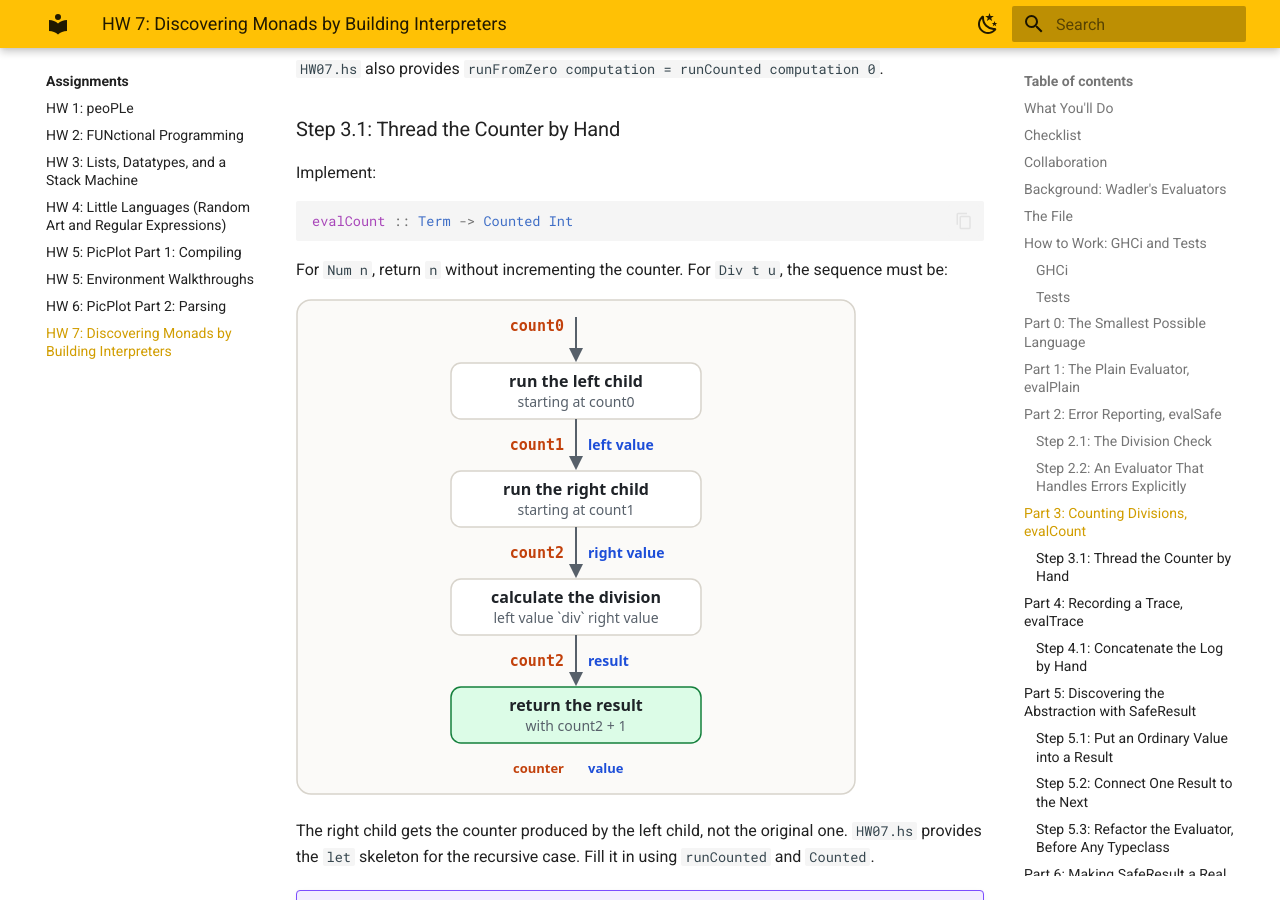
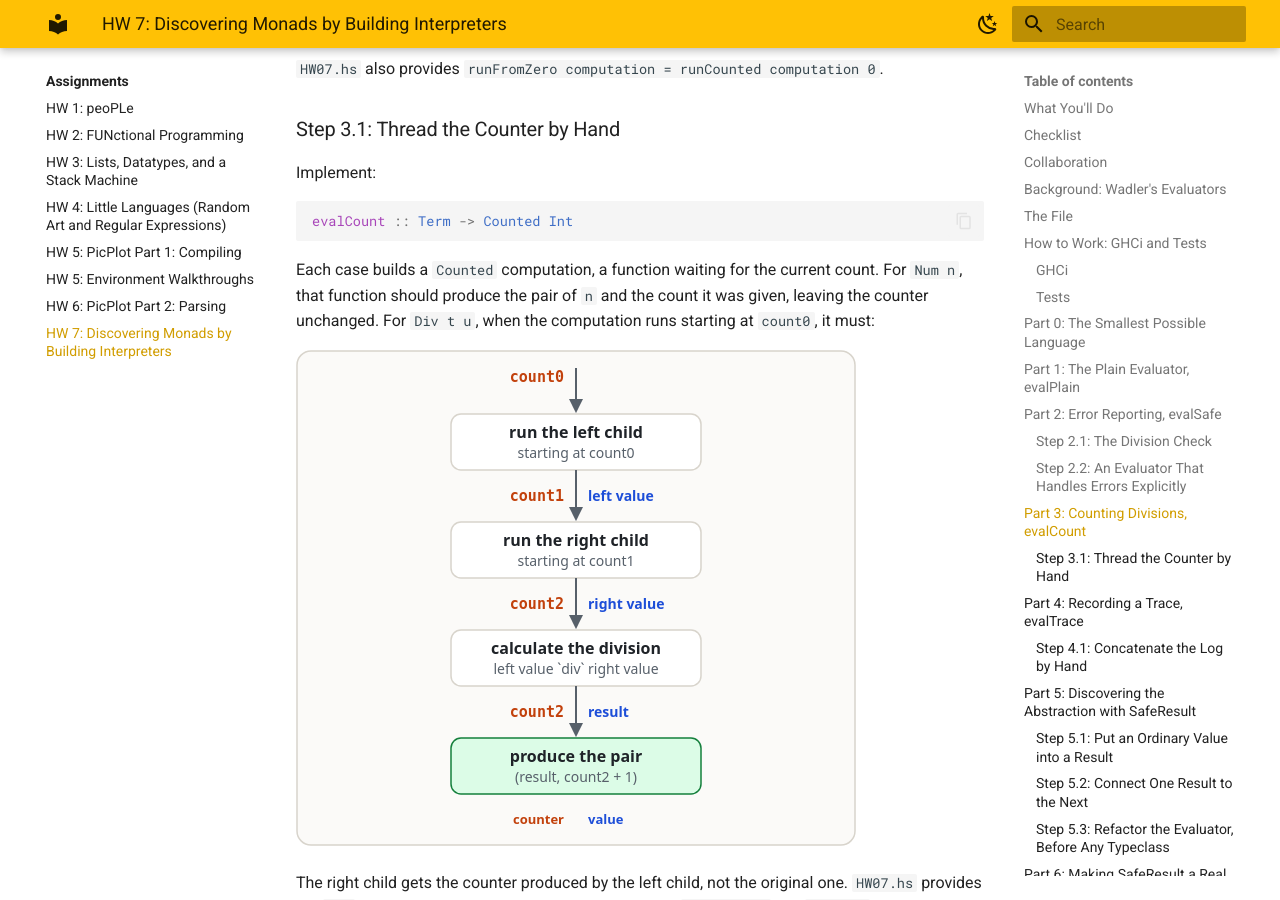
Before and after one commit to lbang-hmc/cs-131-website, an MkDocs documentation site: the page built from content/assignments/hw07.md, in a window 1280 px wide and 900 px high, scrolled down 7242 px. Built offline with MkDocs 1.6.1 and Material for MkDocs 9.7.7, drawn with Linux system fonts in a browser that asks for light colours.

Commit message:
HW 7 Step 3.1: say evalCount builds a Counted computation, not a bare value
Num case produces the pair (n, count); the diagram's last box now reads
'produce the pair (result, count2 + 1)'.

Co-Authored-By: Claude Opus 5.5 <noreply@anthropic.com>

````diff
--- a/content/assignments/hw07.md
+++ b/content/assignments/hw07.md
@@ -274,9 +274,9 @@ Implement:
 evalCount :: Term -> Counted Int
 ```
 
-For `Num n`, return `n` without incrementing the counter. For `Div t u`, the sequence must be:
+Each case builds a `Counted` computation, a function waiting for the current count. For `Num n`, that function should produce the pair of `n` and the count it was given, leaving the counter unchanged. For `Div t u`, when the computation runs starting at `count0`, it must:
 
-![Four boxes stacked top to bottom, connected by downward arrows. An arrow labeled count0 enters "run the left child, starting at count0". The arrow below it is labeled count1 and "left value", leading to "run the right child, starting at count1". The next arrow is labeled count2 and "right value", leading to "calculate the division: left value div right value". The last arrow is labeled count2 and "result", leading to a green box "return the result with count2 + 1". A key at the bottom marks counter labels in orange and value labels in blue.](img/hw07/counter-flow.svg){ width="560" }
+![Four boxes stacked top to bottom, connected by downward arrows. An arrow labeled count0 enters "run the left child, starting at count0". The arrow below it is labeled count1 and "left value", leading to "run the right child, starting at count1". The next arrow is labeled count2 and "right value", leading to "calculate the division: left value div right value". The last arrow is labeled count2 and "result", leading to a green box "produce the pair (result, count2 + 1)". A key at the bottom marks counter labels in orange and value labels in blue.](img/hw07/counter-flow.svg){ width="560" }
 
 The right child gets the counter produced by the left child, not the original one. `HW07.hs` provides the `let` skeleton for the recursive case. Fill it in using `runCounted` and `Counted`.
 
````
Also changed, not shown: content/assignments/img/hw07/counter-flow.svg.
